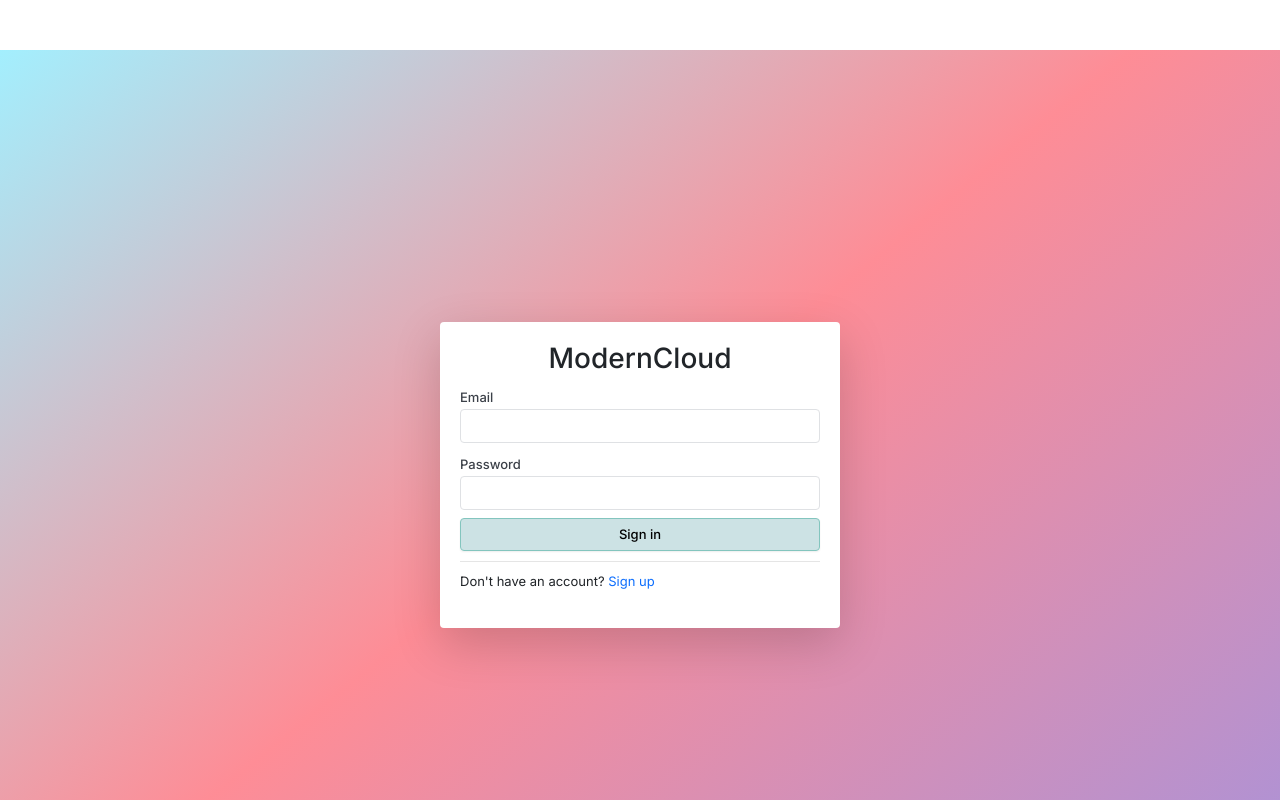
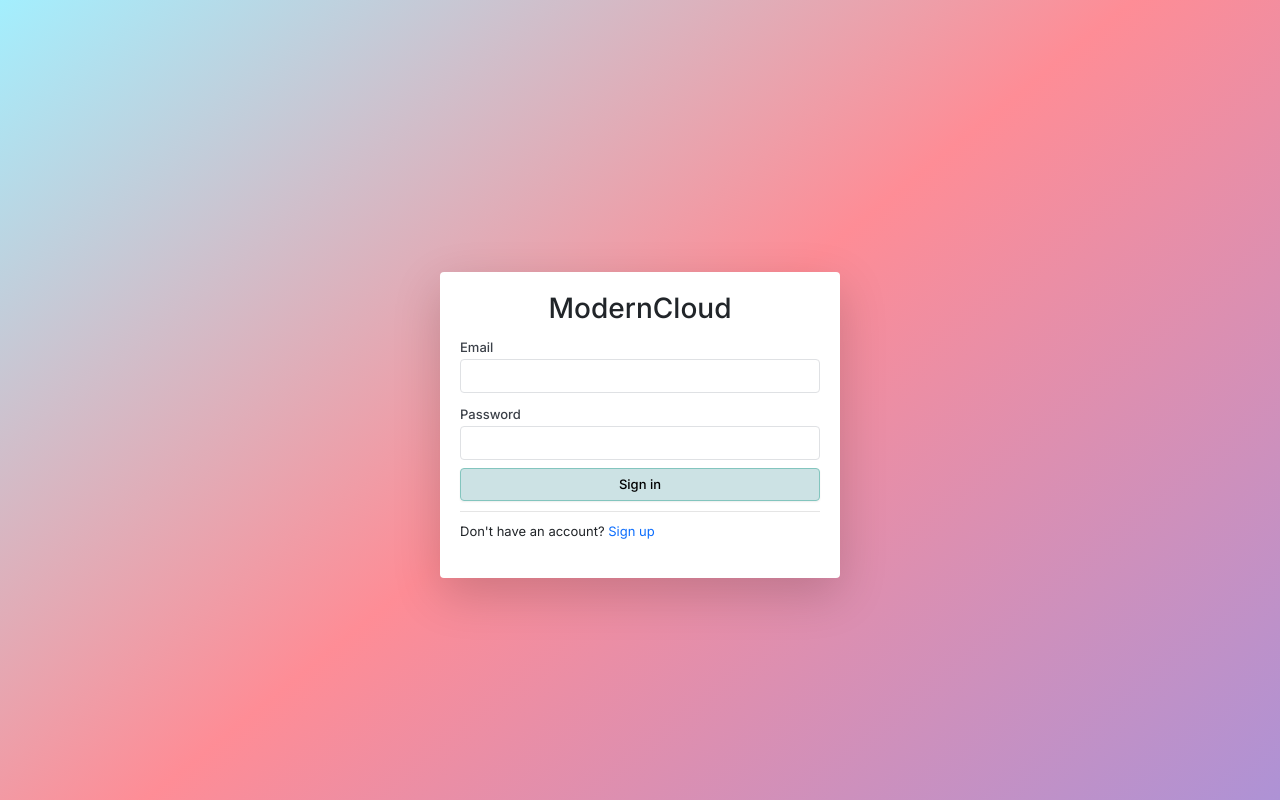
Before and after one commit to ModernCloud/moderncloud, a Vue app in the folder frontend/: page /#/login in a window 1280 px wide. Built offline with nearby package versions, Linux system fonts and the light colour scheme.

Commit message:
change login & register background

```diff
--- a/frontend/src/views/Login.vue
+++ b/frontend/src/views/Login.vue
@@ -57,13 +57,17 @@ export default {
 
 <style lang="scss" scoped>
   .centered-content {
+    position: relative;
+    height: 100vh;
     display: flex;
-    margin-top: 50px;
-    min-height: 500px;
     align-items: center;
     justify-content: center;
+    background: rgb(108,58,180);
+    background: linear-gradient(321deg, rgba(108,58,180,0.5536589635854341) 0%, rgba(253,29,47,0.5060399159663865) 50%, rgba(69,222,252,0.4948354341736695) 100%);
 
     .segment {
+      background: #fff;
+      margin-top: 50px;
       width: 400px;
       padding: 20px;
 
--- a/frontend/src/views/Register.vue
+++ b/frontend/src/views/Register.vue
@@ -70,13 +70,17 @@ export default {
 
 <style lang="scss" scoped>
 .centered-content {
+  position: relative;
+  height: 100vh;
   display: flex;
-  margin-top: 50px;
-  min-height: 500px;
   align-items: center;
   justify-content: center;
+  background: rgb(108,58,180);
+  background: linear-gradient(321deg, rgba(108,58,180,0.5536589635854341) 0%, rgba(253,29,47,0.5060399159663865) 50%, rgba(69,222,252,0.4948354341736695) 100%);
 
   .segment {
+    background: #fff;
+    margin-top: 50px;
     width: 400px;
     padding: 20px;
 
```
